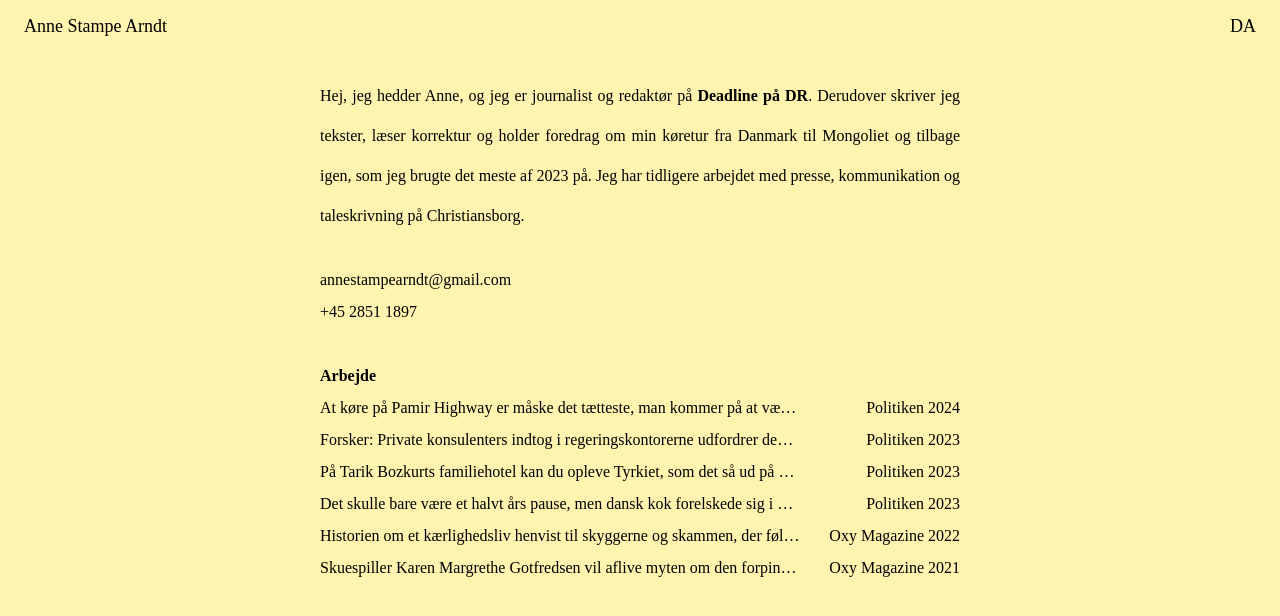
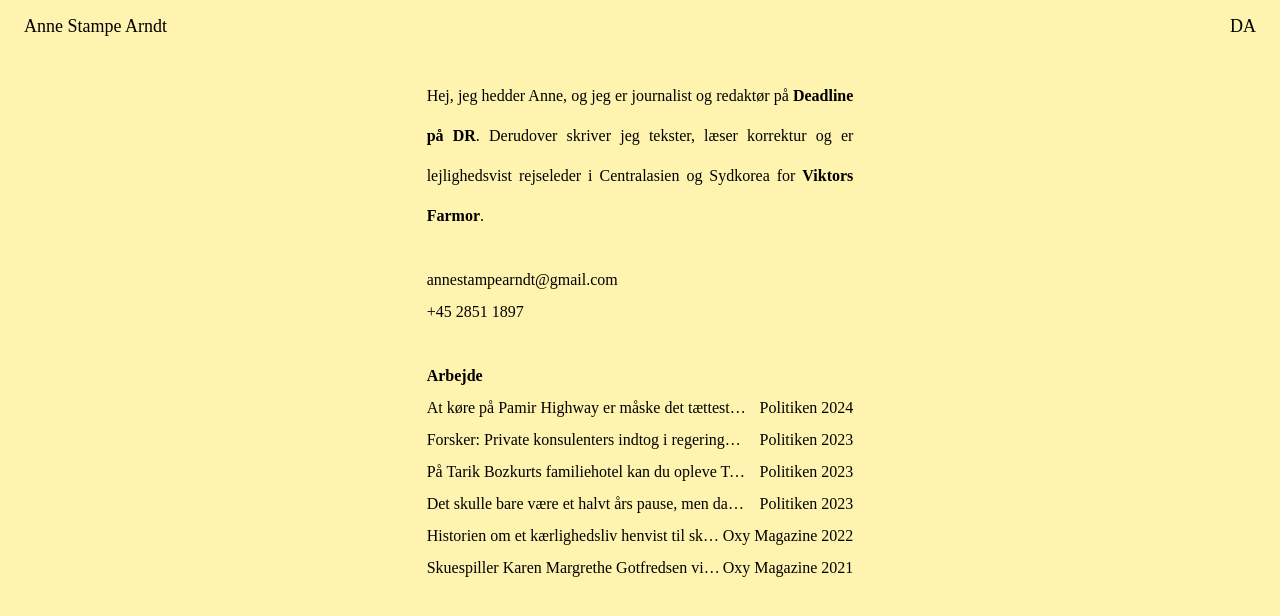
Before and after one commit to thomasflensted/anne-website, a React (Vite) app: page / in a window 1280 px wide. Shown: the top 616 px of the page. Built offline with nearby package versions, Linux system fonts and the light colour scheme; a web font is replaced by a local one.

Commit message:
updated text

```diff
--- a/src/App.tsx
+++ b/src/App.tsx
@@ -13,7 +13,7 @@ function App() {
     <div className='font-serifFont'>
       <NavBar setLanguage={setLanguage} language={language} />
       <main className='flex justify-center mt-6'>
-        <div className='flex flex-col w-1/2 gap-8'>
+        <div className='flex flex-col w-1/3 gap-8'>
           <TextBlock language={language} />
           <Contact />
           <Portfolio language={language} />
--- a/src/components/TextBlockDanish.tsx
+++ b/src/components/TextBlockDanish.tsx
@@ -1,7 +1,7 @@
 const TextBlockDanish = () => {
     return (
         <p className="leading-10 text-justify">
-            Hej, jeg hedder Anne, og jeg er journalist og redaktør på <a className="font-bold" target="_blank" href="https://www.dr.dk/drtv/serie/deadline_7111">Deadline på DR</a>. Derudover skriver jeg tekster, læser korrektur og holder foredrag om min køretur fra Danmark til Mongoliet og tilbage igen, som jeg brugte det meste af 2023 på. Jeg har tidligere arbejdet med presse, kommunikation og taleskrivning på Christiansborg.
+            Hej, jeg hedder Anne, og jeg er journalist og redaktør på <a className="font-bold" target="_blank" href="https://www.dr.dk/drtv/serie/deadline_7111">Deadline på DR</a>. Derudover skriver jeg tekster, læser korrektur og er lejlighedsvist rejseleder i Centralasien og Sydkorea for <a className="font-bold" href="https://www.viktorsfarmor.dk/rejseledere/anne-stampe-arndt">Viktors Farmor</a>.
         </p>
     )
 }
--- a/src/components/TextBlockEnglish.tsx
+++ b/src/components/TextBlockEnglish.tsx
@@ -1,7 +1,7 @@
 const TextBlockEnglish = () => {
     return (
         <p className="leading-10 text-justify">
-            Hi, I'm Anne, and I'm a journalist and editor at <a href="https://www.dr.dk/drtv/serie/deadline_7111" target="_blank">Deadline</a>. I also write and proofread. I previously worked in politics, doing PR, speech writing, and communication. I'm open for work within journalism, copywriting and proofreading.
+            Hi, I'm Anne, and I'm a journalist and editor at <a href="https://www.dr.dk/drtv/serie/deadline_7111" target="_blank">Deadline</a>. I also write, proofread, and occasionally work as a travel guide with <a className="font-bold" href="https://www.viktorsfarmor.dk/rejseledere/anne-stampe-arndt" target="_blank">Viktors Farmor</a>.
         </p >
     )
 }
```
